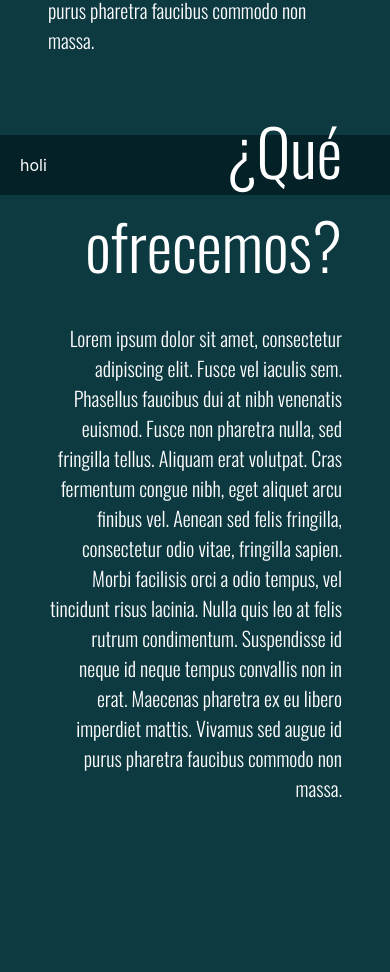
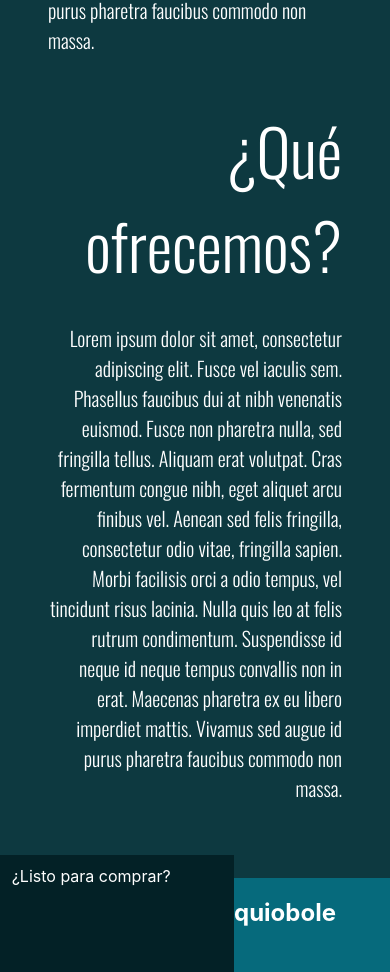
Before and after one commit to imcber/leaf-fire-app, a React (Create React App) app: page / in a window 390 px wide. Shown: the part 1573-2545 px from the top of the page. Before the commit the page ends 2408 px from the top, so only its background shows below. Built offline with nearby package versions, Linux system fonts and the light colour scheme.

Commit message:
build footer sticky dekstop and mobile

```diff
--- a/src/components/footer/footer.css
+++ b/src/components/footer/footer.css
@@ -1,7 +1,29 @@
+:root{
+    --padding-content:3vw;
+}
+
 .footer {
-    grid-row-start: 2;
-    grid-row-end: 3;
+    color: white;
+    display: flex;
+    height: 30vw;
+    flex-wrap: wrap;
+}
+
+.footer-info{
+    width: 60%;
+    height: 100%;
     background: #032126;
-    color: white;
-    padding: 20px;
-  }
+}
+
+.footer-contact{
+    width: 40%;
+    height: auto;
+    background: #066a7c;
+    margin-top: 6vw;
+}
+
+.footer-content{
+    padding-left: var(--padding-content);
+    padding-right: var(--padding-content);
+    padding-top: var(--padding-content);
+}
--- a/src/components/footer/footer.js
+++ b/src/components/footer/footer.js
@@ -4,7 +4,29 @@ import './footer.css';
 export function Footer(props) {
     return(
         <footer className='footer'>
-            holi
+            <ContainerFooter class={'footer-info'}>
+                <FooterInfo class={'footer-content'}/>
+            </ContainerFooter>
+            <ContainerFooter class={'footer-contact'}>
+                <h1>quiobole</h1>
+            </ContainerFooter>
         </footer>
     );
 }
+
+function ContainerFooter(props) {
+    let footerClass = props.class;
+    return(
+        <div className={footerClass}>
+            {props.children}
+        </div>
+    );
+}
+
+function FooterInfo(props) {
+    return(
+        <div className={props.class}>
+            <span>¿Listo para comprar?</span>
+        </div>
+    );
+}
--- a/src/components/home/homeContainer.css
+++ b/src/components/home/homeContainer.css
@@ -1,6 +1,12 @@
 .title-container{
     width: 100%;
     height: 100vh;
+    text-align: center;
+}
+
+.title-container-section-on{
+    width: 100%;
+    height: auto;
     text-align: center;
 }
 
@@ -186,7 +192,7 @@
 }
 
 #meet-them-container{
-    height: 100vh;
+    height: auto;
 }
 
 .meet-left{
@@ -207,6 +213,10 @@
     padding-top: 1em !important;
 }
 
+.pd-5-bottom{
+    padding-bottom: 5vw !important;
+}
+
 .meet-container>div{
     padding-bottom: 2rem;
 }
@@ -224,7 +234,7 @@
 }
 
 .section-view-active{
-    height: 100vh;
+    height: auto;
 }
 
 .img-section{
--- a/src/components/home/homeContainer.js
+++ b/src/components/home/homeContainer.js
@@ -16,7 +16,6 @@ function HomeContainer(props){
             <section className="main-section">
                 <TitleContainer listSection={props.listSection}/>
             </section>
-            <Footer/>
         </>
     );
 }
@@ -64,7 +63,7 @@ function TitleContainer(props){
         document.querySelector('.main-section').scrollIntoView({behavior: 'smooth',block:'start'});
     }
     const goMeetUs = () => {
-       document.querySelector('#meet-them-container').scrollIntoView({behavior: 'smooth'});
+       document.querySelector('.meet-container').scrollIntoView({behavior: 'smooth'});
     }
 
     const goHome = () => {
@@ -81,7 +80,7 @@ function TitleContainer(props){
      },[navBarOn]);
     return(
         <>
-            <section className={'title-container'}>
+            <section className={sectionOn?'title-container-section-on':'title-container'}>
                 <BackImg img={parallax_1} classBack={colorScroll&&!sectionOn?'title-change-color-W':'title-change-color-B'} styleParallax={parallaxScroll.yellow}/>
                 <BackImg img={parallax_2} classBack='parallax-background' styleParallax={parallaxScroll.red}/>
                 <div className={!sectionOn?'elem-container':''}>
@@ -93,6 +92,7 @@ function TitleContainer(props){
             </section>
             <br/>
             {!sectionOn && <MeetThemView />}
+            <Footer/>
         </>
     );
 }
@@ -158,7 +158,7 @@ function MeetThemView(props) {
                 <MeetThemComp class={"meet-left title-meet"} text={"¿Quiénes somos?"}/>
                 <MeetThemComp class={"meet-left text-meet"} text={loremDummy}/>
             </div>
-            <div className='meet-container pd-1-top'>
+            <div className='meet-container pd-1-top pd-5-bottom'>
                 <MeetThemComp class={"meet-rigth title-meet"} text={"¿Qué ofrecemos?"}/>
                 <MeetThemComp class={"meet-rigth text-meet"} text={loremDummy}/>
             </div>
```
